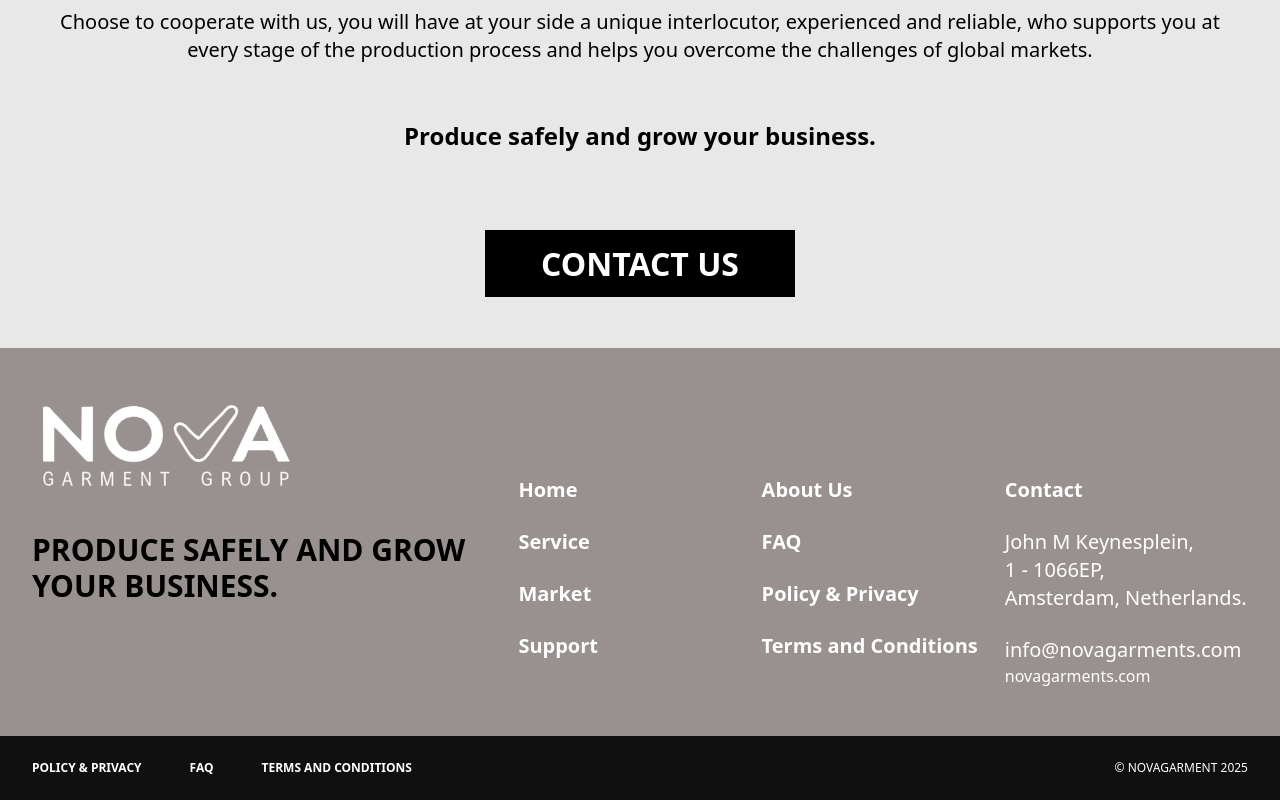
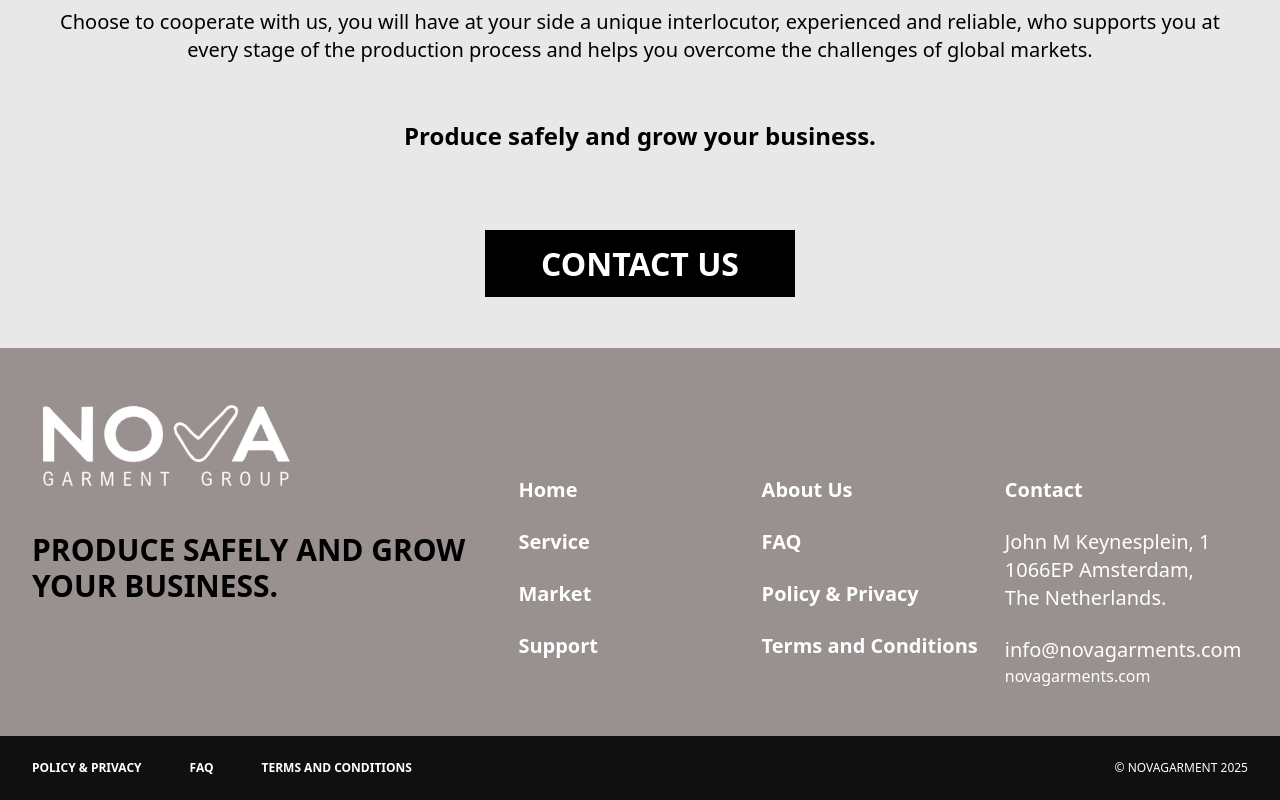
Before and after one commit to yehgs/novagarments, a Next.js app: page /about in a window 1280 px wide. Shown: the part 1956-2756 px from the top of the page. Built offline with nearby package versions, Linux system fonts and the light colour scheme.

Commit message:
edited address andabout hero

```diff
--- a/app/policy/page.tsx
+++ b/app/policy/page.tsx
@@ -179,8 +179,10 @@ const PrivacyPolicy = () => {
         </p>
         <address className="not-italic text-gray-700">
           <strong>Nova Garment BV </strong> <br />
-          John M Keynesplein, <br /> 1 - 1066EP,
-          <br /> Amsterdam, Netherlands.
+          John M Keynesplein, 1
+          <br /> 1066EP Amsterdam,
+          <br />
+          The Netherlands.
           <br />
           Email:
           <a
--- a/components/sections/Footer.tsx
+++ b/components/sections/Footer.tsx
@@ -63,8 +63,11 @@ const Footer = () => {
         <div className="col-span-1 flex flex-col mt-20 gap-4 lg:gap-6 text-white">
           <h1 className="lg:text-xl text-base font-semibold">Contact</h1>
           <p className="lg:text-xl text-base font-light">
-            John M Keynesplein, <br /> 1 - 1066EP,
-            <br /> Amsterdam, Netherlands.
+            John M Keynesplein, 1
+            <br /> 1066EP Amsterdam,
+            <br />
+            The Netherlands.
+            <br />
           </p>
           <div className="text-base font-light">
             <a
--- a/components/sections/about/AboutHero.tsx
+++ b/components/sections/about/AboutHero.tsx
@@ -9,7 +9,7 @@ const AboutHero = () => {
   return (
     <div className="w-full flex flex-col md:flex-row container">
       <div
-        className="md:w-1/2 w-full h-[90vh] hidden md:block md:order-1 order-2 lg:h-[50vh] 2xl:h-[60vh] 3xl:h-[30vh]"
+        className="md:w-1/2 w-full h-[90vh] hidden md:block md:order-1 order-2 lg:h-[50vh] xl:h-[55vh] 3xl:h-[30vh]"
         style={{
           backgroundImage: `url('/images/pic27.jpg')`,
           backgroundSize: 'cover',
```
